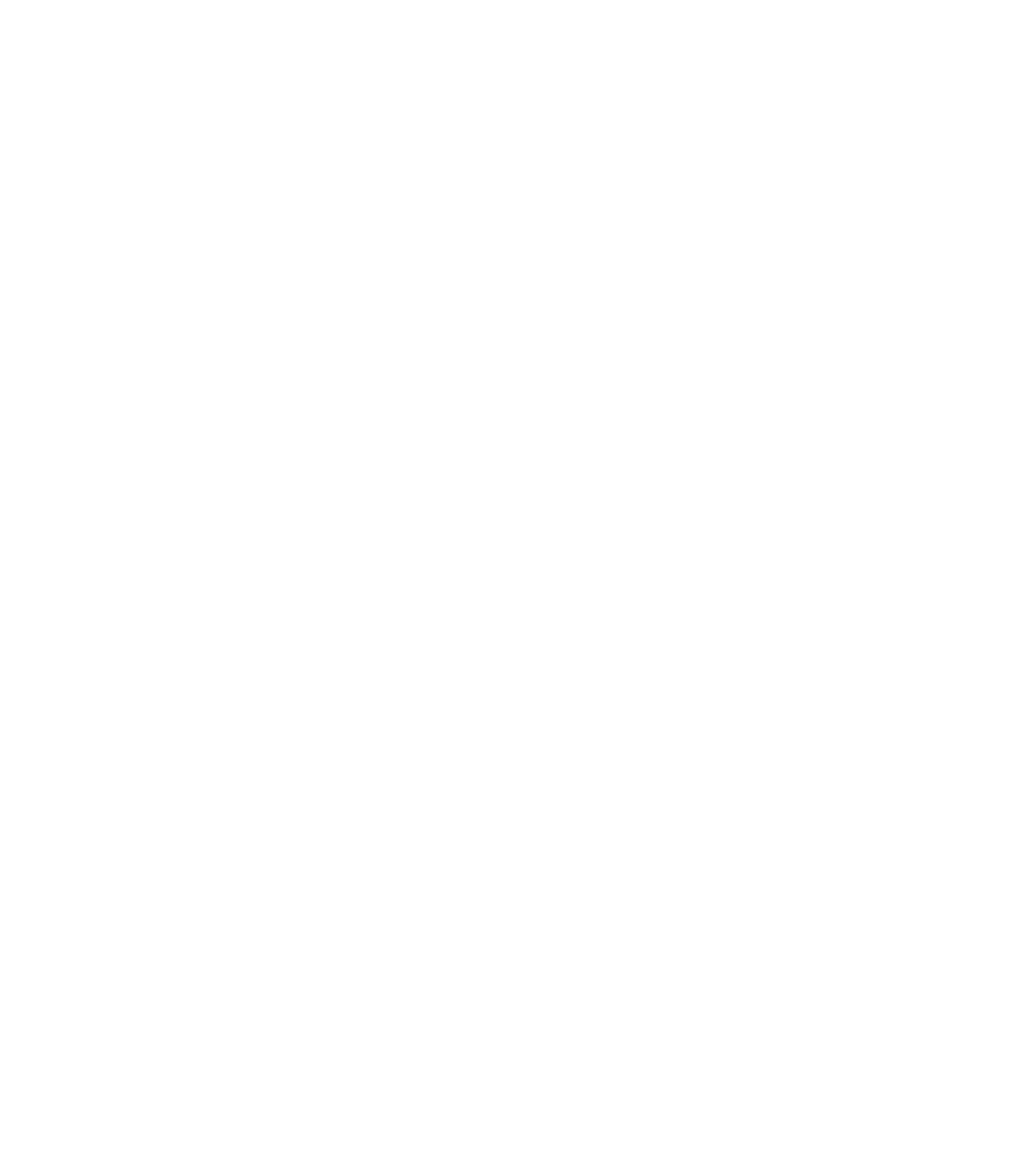
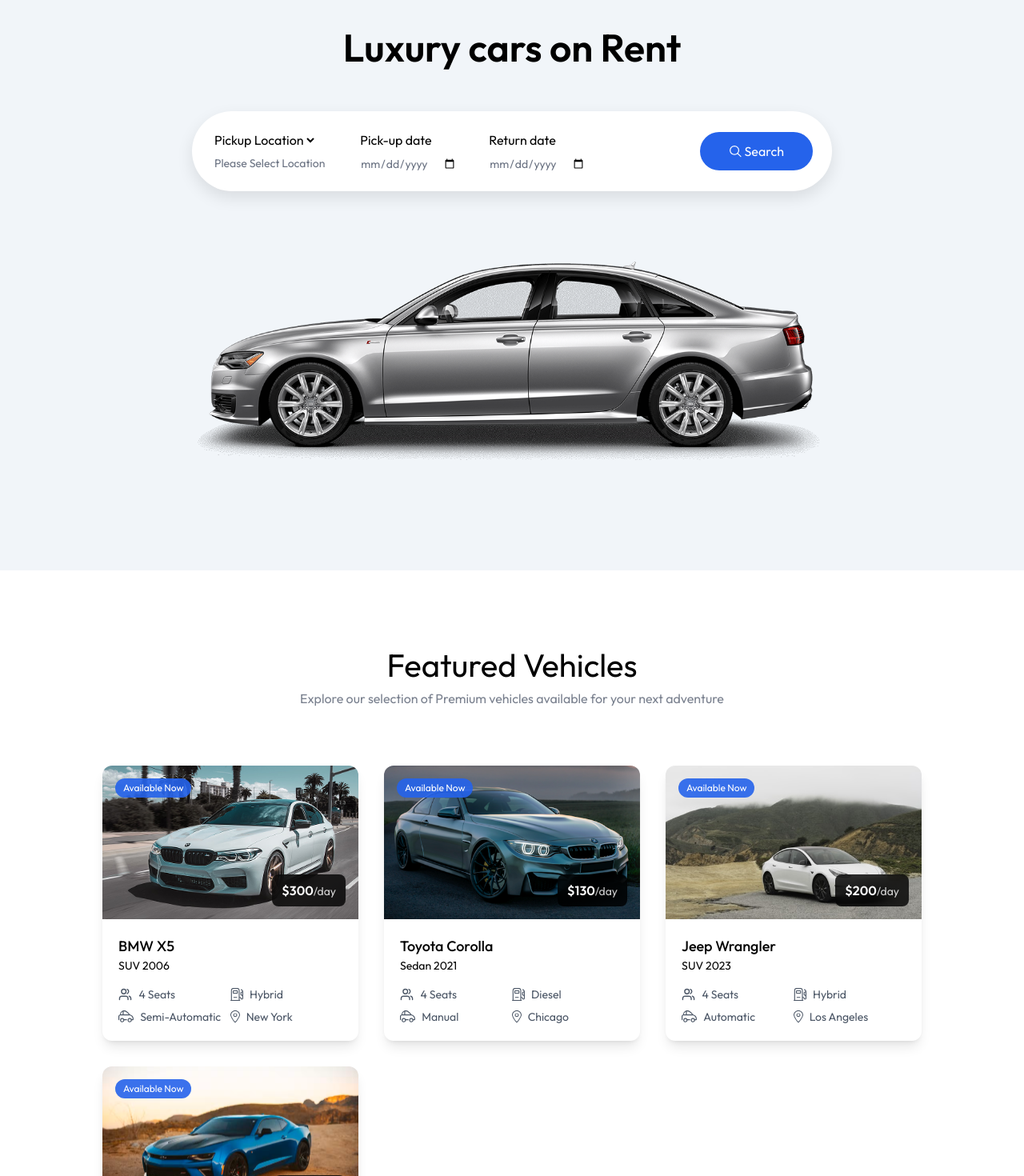
Before and after one commit to AyushiJat10/car-rental, a React (Vite) app in the folder client/: page / in a window 1280 px wide. Shown: the part 160-1630 px from the top of the page at 80% size. Before the commit the page ends 800 px from the top, so only its background shows below. Built offline with nearby package versions, Linux system fonts and the light colour scheme.

Commit message:
add hero section and feature section

```diff
--- a/client/src/App.jsx
+++ b/client/src/App.jsx
@@ -1,11 +1,25 @@
-import React from 'react'
+import React, { useState } from 'react'
 import Navbar from './components/Navbar'
+import { Route, useLocation,Routes } from 'react-router-dom'
+import Home from './pages/Home'
+import CarDetails from './pages/CarDetails'
+import Cars from './pages/Cars'
+import MyBookings from './pages/MyBookings'
 
 const App = () => {
+  const [setLogin , setShowLogin] = useState(false)
+  const isOwnerPath = useLocation().pathname.startsWith('/owner')
   return (
-    <div>
-      <Navbar/>
-    </div>
+    <>
+      {!isOwnerPath && <Navbar setShowLogin={setShowLogin}/>}
+
+      <Routes>
+        <Route path='/' element={<Home/>}/>
+        <Route path='/car-details/:id' element={<CarDetails/>}/>
+        <Route path='/cars' element={<Cars/>}/>
+        <Route path='/my-bookings' element={<MyBookings/>}/>
+      </Routes>
+    </>
   )
 }
 
--- /dev/null
+++ b/client/src/components/CarCard.jsx
@@ -0,0 +1,51 @@
+import React from 'react'
+import { assets } from '../assets/assets'
+
+const CarCard = ({car}) => {
+    const currency = import.meta.env.VITE_CURRENCY
+  return (
+    <div className='group rounded-xl overflow-hidden shadow-lg hover:-translate-y-1 transition-all duration-500 cursor-pointer'>
+
+        <div className='relative h-48 overflow-hidden'>
+            <img src={car.image} alt="Car Image" className='w-full h-full object-cover transition-transform duration-500 group-hover:scale-105'/>
+            {car.isAvaliable && <p className='absolute top-4 left-4 bg-primary/90 text-white text-xs px-2.5 py-1 rounded-full'>Available Now</p>}
+            <div className='absolute bottom-4 right-4 bg-black/80 backdrop-blur-sm text-white px-3 py-2 rounded-lg'>
+                <span className='font-semibold'> {currency}{car.pricePerDay}</span>
+                <span className='text-sm text-white/80'>/day</span>
+            </div>
+        </div>
+
+        <div className='p-4 sm:p-5'>
+            <div className='flex justify-between items-start mb-2'>
+                <div>
+                    <h3 className='text-lg font-medium'>{car.brand} {car.model}</h3>
+                    <p className='text-muted-foreground text-sm'>{car.category} {car.year}</p>
+                </div>
+            </div>
+            <div className='mt-4 grid grid-cols-2 gap-y-2 text-gray-600'>
+                <div className='flex items-center text-sm text-muted-foreground'>
+                    <img src={assets.users_icon} alt="" className='h-4 mr-2'/>
+                    <span>{car.seating_capacity} Seats</span>
+                </div>
+                <div className='flex items-center text-sm text-muted-foreground'>
+                    <img src={assets.fuel_icon} alt="" className='h-4 mr-2'/>
+                    <span>{car.fuel_type} </span>
+                </div>
+                <div className='flex items-center text-sm text-muted-foreground'>
+                    <img src={assets.car_icon} alt="" className='h-4 mr-2'/>
+                    <span>{car.transmission} </span>
+                </div>
+                 <div className='flex items-center text-sm text-muted-foreground'>
+                    <img src={assets.location_icon} alt="" className='h-4 mr-2'/>
+                    <span>{car.location} </span>
+                </div>
+            </div>
+
+
+        </div>
+
+    </div>
+  )
+}
+
+export default CarCard
--- /dev/null
+++ b/client/src/components/FeaturedSection.jsx
@@ -0,0 +1,37 @@
+import React from 'react'
+import Title from './Title'
+import { assets, dummyCarData } from '../assets/assets'
+import CarCard from './CarCard'
+import { useNavigate } from 'react-router-dom'
+
+const FeaturedSection = () => {
+    const navigate = useNavigate()
+  return (
+    <div className='flex flex-col items-center py-24 px-6 md:px-16 lg:px-24 xl:px-32'>
+
+        <div>
+            <Title title= 'Featured Vehicles' subtitle='Explore our selection of Premium vehicles available for your next adventure'/>
+        </div>
+
+        <div className='grid grid-cols-1 sm:grid-cols-2 lg:grid-cols-3 gap-8 mt-18'>
+            {
+                dummyCarData.slice(0,6).map((car)=> (
+                    <div key={car._id}>
+                        <CarCard car={car}/>
+                    </div>
+                ))
+            }
+        </div>
+
+        <button onClick={()=>{
+            navigate('/cars'); scrollTo(0,0)
+        }}
+        className=' flex items-center justify-center gap-2 px-6 py-2 border border-borderColor
+        hover:bg-gray-50 rounded-md mt-18 cursor-pointer'>
+            Explore all the Cars <img src={assets.arrow_icon} alt="arrow" />
+        </button>
+    </div>
+  )
+}
+
+export default FeaturedSection
--- /dev/null
+++ b/client/src/components/Hero.jsx
@@ -0,0 +1,50 @@
+import React, { useState } from 'react'
+import { assets, cityList } from '../assets/assets'
+
+const Hero = () => {
+
+   const [pickupLocation, setpickupLocation] = useState('')
+
+  return (
+    <div className='h-screen flex flex-col items-center justify-center gap-14 bg-light text-center'>
+
+        <h1 className='text-4xl md:text-5xl font-semibold'>Luxury cars on Rent</h1>
+
+        <form className='flex flex-col md:flex-row items-start md:items-center justify-between p-6 rounded-lg md:rounded-full w-full
+         max-w-80 md:max-w-200 bg-white shadow-[0px_8px_20px_rgba(0,0,0,0.1)]'>
+
+            <div className='flex flex-col md:flex-row items-start md:items-center gap-10 min-[md:ml-8]'>
+
+                <div className='flex flex-col items-start gap-2'>
+                    <select required value={pickupLocation} onChange={(e)=>setpickupLocation(e.target.value)}>
+                    <option value="">Pickup Location</option>
+                    {cityList.map((city)=> <option key={city} value={city}>{city}</option>)}
+                </select>
+                <p className='px-1 text-sm text-gray-500'>{pickupLocation ? pickupLocation : 'Please Select Location'}</p>
+                </div>
+
+                 <div className='flex flex-col items-start gap-2'>
+                   <label htmlFor='pickup-date'>Pick-up date</label>
+                   <input type="date" id='pickup-date' min={new Date().toISOString().split('T')[0]} className='text-sm text-gray-500' required />
+                </div>
+
+                <div className='flex flex-col items-start gap-2'>
+                   <label htmlFor='return-date'>Return date</label>
+                   <input type="date" id='return-date'  className='text-sm text-gray-500' required />
+                </div>
+            </div>
+            <button className='flex items-center justify-center gap-1 px-9 py-3 max-sm:mt-4 bg-primary hover:bg-priary-dull
+                text-white rounded-full cursor-pointer'>
+                    <img src={assets.search_icon} alt="search" className='brightness-300' /> Search
+                </button>
+
+
+        </form>
+
+        <img src={assets.main_car} alt="car" className='max-h-74' />
+
+    </div>
+  )
+}
+
+export default Hero
--- /dev/null
+++ b/client/src/components/Title.jsx
@@ -0,0 +1,12 @@
+import React from 'react'
+
+const Title = ({ title, subtitle, align }) => {
+  return (
+    <div className='flex flex-col justify-center items-center text-center ${align === "left" && "md:items-start md:text-left"}'>
+        <h1 className='font-semibolf text-4xl md:text-[40px]'>{title}</h1>
+        <p className='text-sm md:text-base text-gray-500/90 mt-2 max-w-156'>{subtitle}</p>
+    </div>
+  )
+}
+
+export default Title
--- /dev/null
+++ b/client/src/pages/CarDetails.jsx
@@ -0,0 +1,11 @@
+import React from 'react'
+
+const CarDetails = () => {
+  return (
+    <div>
+
+    </div>
+  )
+}
+
+export default CarDetails
--- /dev/null
+++ b/client/src/pages/Cars.jsx
@@ -0,0 +1,11 @@
+import React from 'react'
+
+const Cars = () => {
+  return (
+    <div>
+
+    </div>
+  )
+}
+
+export default Cars
--- /dev/null
+++ b/client/src/pages/Home.jsx
@@ -0,0 +1,14 @@
+import React from 'react'
+import Hero from '../components/Hero'
+import FeaturedSection from '../components/FeaturedSection'
+
+const Home = () => {
+  return (
+    <>
+      <Hero/>
+      <FeaturedSection/>
+    </>
+  )
+}
+
+export default Home
--- /dev/null
+++ b/client/src/pages/MyBookings.jsx
@@ -0,0 +1,11 @@
+import React from 'react'
+
+const MyBookings = () => {
+  return (
+    <div>
+
+    </div>
+  )
+}
+
+export default MyBookings
```
Also changed, not shown: client/src/components/Navbar.jsx (line endings or trailing spaces), 1 other file (tests, documents, lock files or other folders).
